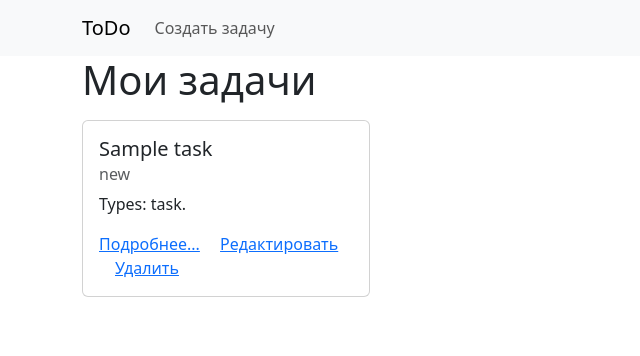
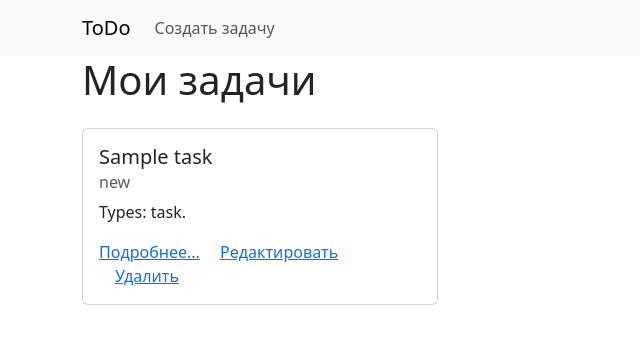
Before and after one commit to sobolevalesya/lesson52, a Django app: page / in a window 1280 px wide. Shown: the top 356 px of the page, without its empty margins (0-640 px from the left). Run offline with Django 4.2, Linux system fonts and the light colour scheme; tables that the repository leaves empty hold one stand-in row (values such as "Sample post"); parts of the project's set-up code (start-up, migrations or seed data) failed here and were passed over.

Commit message:
Поменяла на классовое представление страницу просмотра задачи

```diff
--- a/todo/templates/index.html
+++ b/todo/templates/index.html
@@ -6,8 +6,11 @@
 {% block content %}
     <h1>Мои задачи</h1>
 
+<div class="row row-cols-3">
+
     {% for task in tasks %}
-        <div class="card my-3" style="width: 18rem;">
+        <div class="col">
+        <div class="card my-3" >
             <div class="card-body">
                 <h5 class="card-title">{{ task.name }}</h5>
                 <h6 class="card-subtitle mb-2 text-body-secondary">{{ task.status }}</h6>
@@ -22,7 +25,8 @@
 
             </div>
         </div>
+        </div>
 
     {% endfor %}
-
+</div>
 {% endblock %}
--- a/todo/urls.py
+++ b/todo/urls.py
@@ -1,10 +1,10 @@
 from django.urls import path
-from todo.views import IndexView, task_create_view, task_view, task_update_view, task_delete_view
+from todo.views import IndexView, task_create_view, TaskView, task_update_view, task_delete_view
 
 urlpatterns = [
     path('', IndexView.as_view(), name='index'),
     path('tasks/add/', task_create_view, name='task_create_view'),
-    path('task/<int:pk>', task_view, name='task_view'),
+    path('task/<int:pk>', TaskView.as_view(), name='task_view'),
     path('task/<int:pk>/update/', task_update_view, name='task_update_view'),
     path('task/<int:pk>/delete/', task_delete_view, name='task_delete_view')
 
--- a/todo/views.py
+++ b/todo/views.py
@@ -1,13 +1,23 @@
 from django.shortcuts import render, reverse, redirect, get_object_or_404
 from todo.models import Task, status_choices, TaskType, Status, Type
 from todo.forms import TaskForm
-from django.views.generic import View, TemplateView, RedirectView
+from django.views.generic import View, TemplateView
 
 
 class IndexView(View):
     def get(self, request, *args, **kwargs):
         tasks = Task.objects.all()
         return render(request, 'index.html', {'tasks': tasks})
+
+
+class TaskView(TemplateView):
+    template_name = 'task_view.html'
+
+    def get_context_data(self, **kwargs):
+        context = super().get_context_data(**kwargs)
+        context['task'] = get_object_or_404(Task, pk=kwargs.get('pk'))
+        return context
+
 
 
 def task_view(request, *args, pk, **kwargs):
```
Also changed, not shown: todo/templates/task_view.html (+10 -1 lines).
